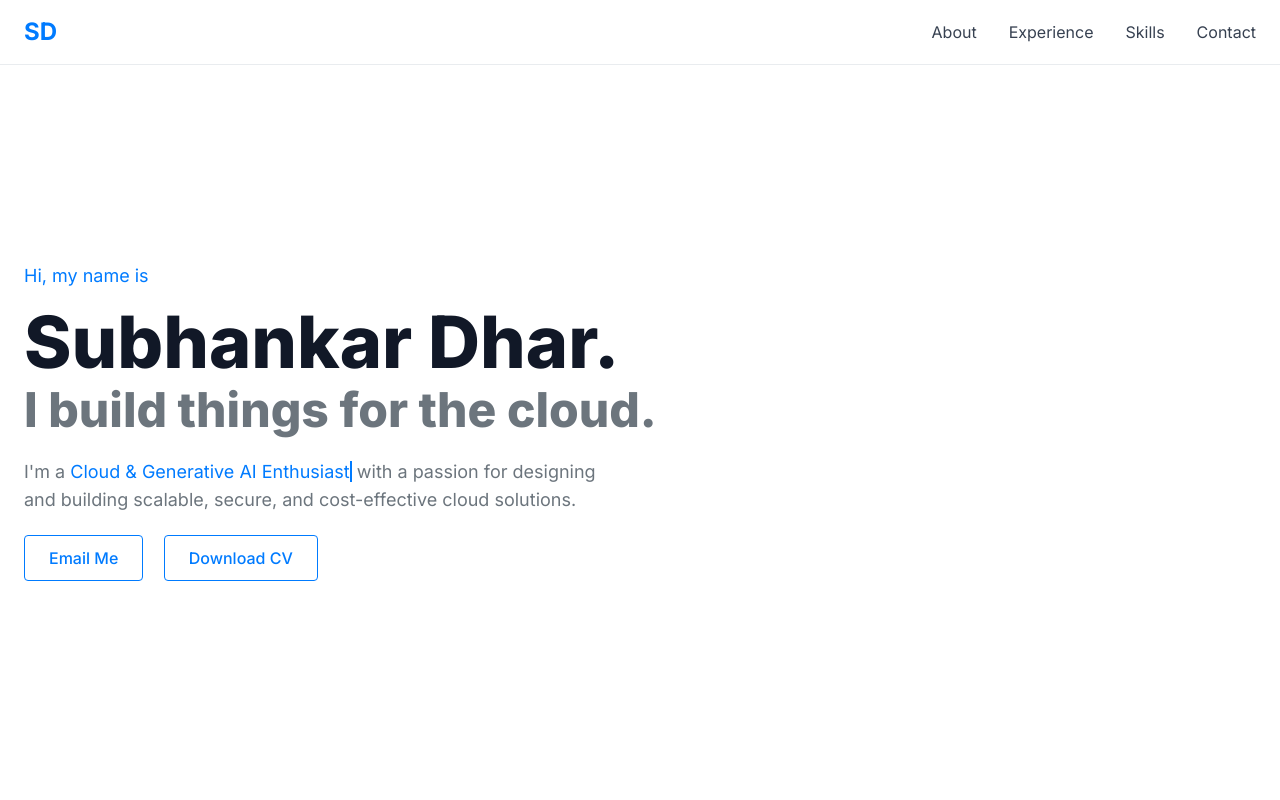
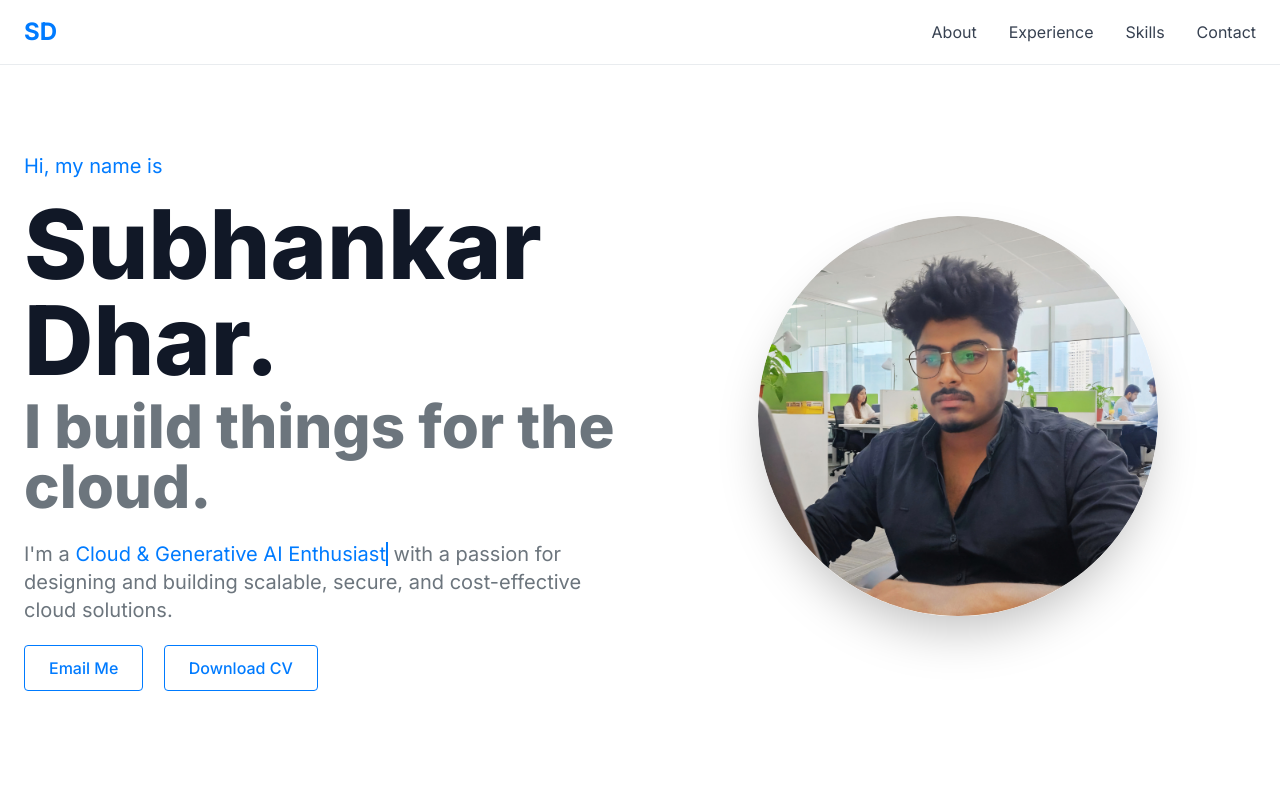
Before and after one commit to vicky34D/SubhankarDhar.github.io, a plain HTML site: page index.html in a window 1280 px wide. Shown: the top 800 px of the page. Drawn offline with nearby package versions, Linux system fonts and the light colour scheme.

Commit message:
main page added

```diff
--- a/index.html
+++ b/index.html
@@ -108,15 +108,20 @@
 <main class="container mx-auto px-6">
 
   <!-- Hero Section -->
-  <section id="home" class="min-h-screen flex flex-col justify-center pt-24 pb-16">
-    <div>
-      <p class="accent-color text-lg mb-4">Hi, my name is</p>
-      <h1 class="text-4xl md:text-7xl font-extrabold text-gray-900">Subhankar Dhar.</h1>
-      <h2 class="text-3xl md:text-5xl font-extrabold secondary-color mt-2">I build things for the cloud.</h2>
-      <p class="text-lg secondary-color mt-6 max-w-xl">I'm a <span class="accent-color" id="typing-text"></span><span class="typing-cursor"></span> with a passion for designing and building scalable, secure, and cost-effective cloud solutions.</p>
-      <div class="mt-8 space-x-4">
-        <a href="mailto:vdhar29@gmail.com" class="cta-button">Email Me</a>
-        <a href="assets/subhankar dhar 2cv.pdf" download="Subhankar_Dhar_CV.pdf" class="cta-button">Download CV</a>
+  <section id="home" class="min-h-screen flex items-center pt-24 pb-16">
+    <div class="grid md:grid-cols-2 gap-10 items-center">
+      <div>
+        <p class="accent-color text-xl mb-4">Hi, my name is</p>
+        <h1 class="text-5xl md:text-8xl font-extrabold text-gray-900">Subhankar Dhar.</h1>
+        <h2 class="text-4xl md:text-6xl font-extrabold secondary-color mt-2">I build things for the cloud.</h2>
+        <p class="text-xl secondary-color mt-6 max-w-xl">I'm a <span class="accent-color" id="typing-text"></span><span class="typing-cursor"></span> with a passion for designing and building scalable, secure, and cost-effective cloud solutions.</p>
+        <div class="mt-8 space-x-4">
+          <a href="mailto:vdhar29@gmail.com" class="cta-button">Email Me</a>
+          <a href="assets/subhankar dhar 2cv.pdf" download="Subhankar_Dhar_CV.pdf" class="cta-button">Download CV</a>
+        </div>
+      </div>
+      <div class="hidden md:block">
+        <img src="assets/me1.png" alt="Subhankar Dhar" class="rounded-full shadow-2xl mx-auto" style="width: 400px; height: 400px; object-fit: cover;">
       </div>
     </div>
   </section>
@@ -145,7 +150,7 @@
             </div>
             <div class="md:col-span-2">
                 <div class="w-full max-w-sm mx-auto rounded-lg border-4 border-blue-200 group shadow-lg">
-                    <img src="https://placehold.co/500x500/ffffff/333333?text=Subhankar" alt="Subhankar Dhar" class="rounded-md transition duration-300 group-hover:-translate-x-2 group-hover:-translate-y-2">
+                    <img src="assets/mea.png" alt="Subhankar Dhar" class="rounded-md transition duration-300 group-hover:-translate-x-2 group-hover:-translate-y-2">
                 </div>
             </div>
         </div>
```
Also changed, not shown: assets/me1.png (added), assets/mea.png (added), 1 other file.
